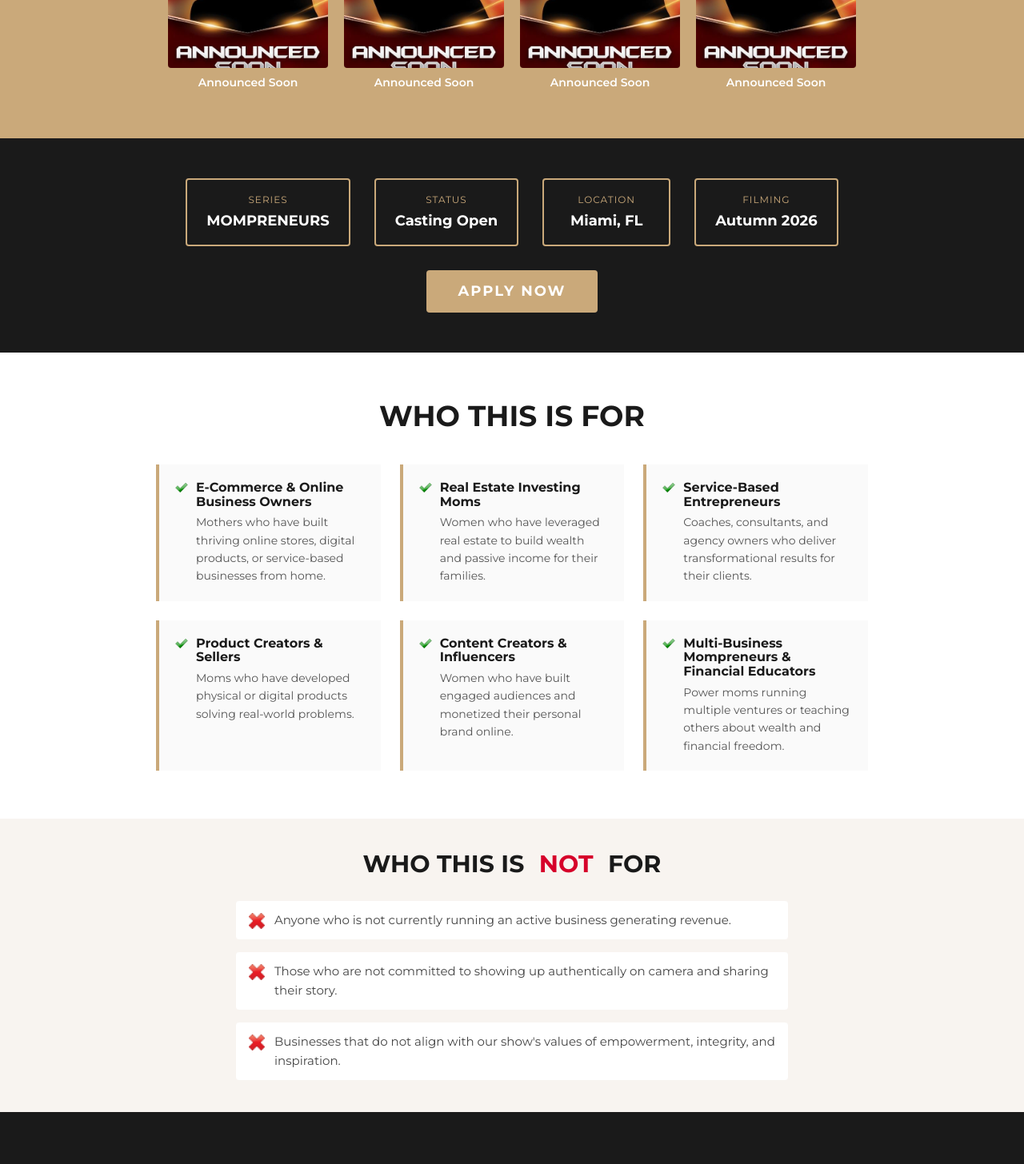
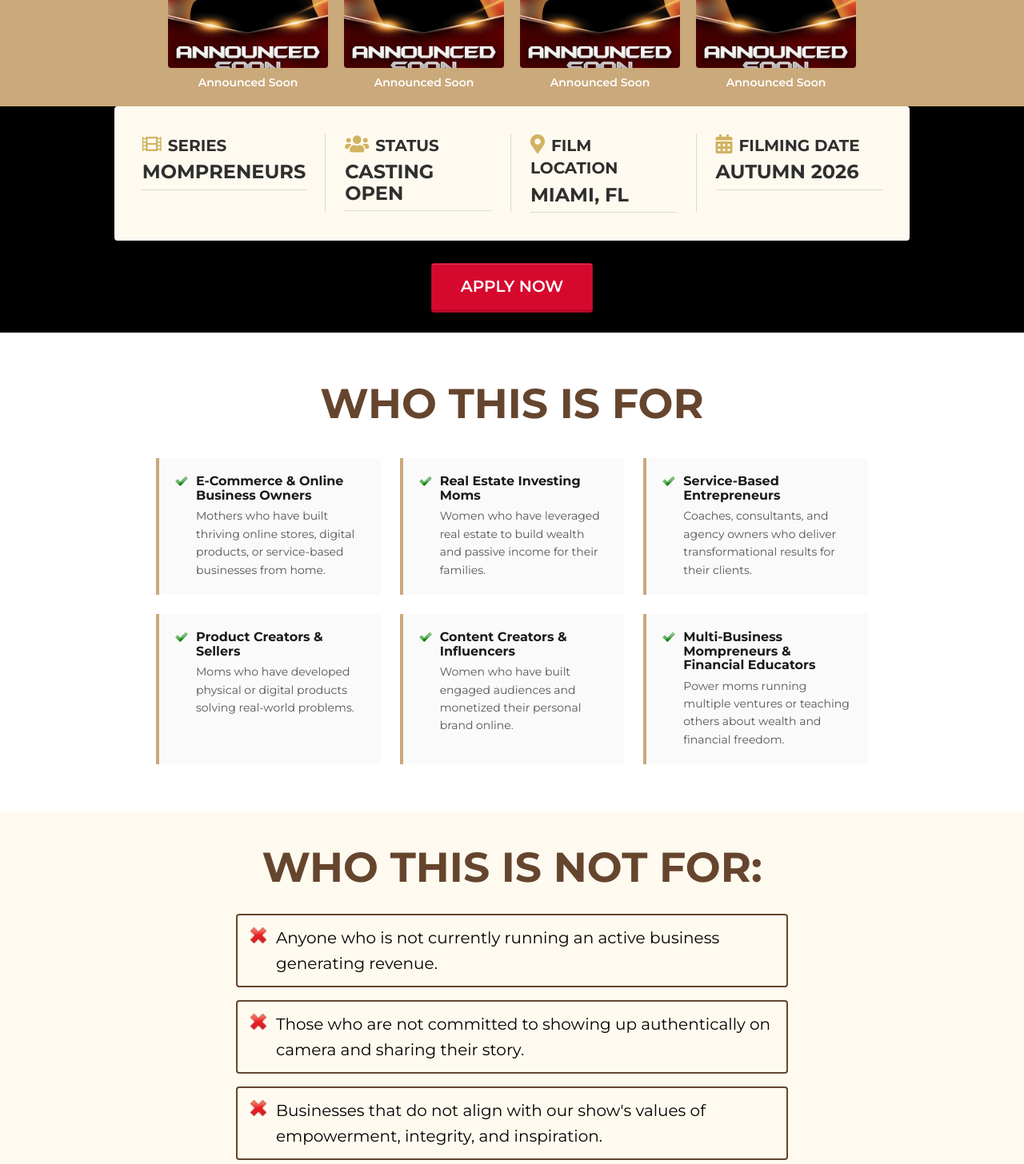
Before and after one commit to barinio/mompreneurs-tv-landing-template, a Next.js app: page / in a window 1280 px wide. Shown: the part 820-2276 px from the top of the page at 80% size. Built offline with nearby package versions, Linux system fonts and the light colour scheme.

Commit message:
fix: series info cream layout with icons, whofor/whonotfor correct colors

```diff
--- a/components/sections/SeriesInfo.tsx
+++ b/components/sections/SeriesInfo.tsx
@@ -1,73 +1,81 @@
 import type { ContentJson } from '@/lib/types'
 
-type Props = { seriesInfo: ContentJson['seriesInfo']; hero: ContentJson['hero']; theme: ContentJson['theme'] }
+type Props = {
+  seriesInfo: ContentJson['seriesInfo']
+  hero: ContentJson['hero']
+  theme: ContentJson['theme']
+}
+
+const BOXES = [
+  { icon: 'fas fa-film', label: 'SERIES', key: 'series' as const },
+  { icon: 'fas fa-users', label: 'STATUS', key: 'status' as const },
+  { icon: 'fas fa-map-marker-alt', label: 'FILM LOCATION', key: 'location' as const },
+  { icon: 'fas fa-calendar-alt', label: 'FILMING DATE', key: 'filmingDate' as const },
+]
 
 export default function SeriesInfo({ seriesInfo, hero, theme }: Props) {
-  const items = [
-    { label: 'Series', value: seriesInfo.series },
-    { label: 'Status', value: seriesInfo.status },
-    { label: 'Location', value: seriesInfo.location },
-    { label: 'Filming', value: seriesInfo.filmingDate },
-  ]
-
   return (
     <div
       className="container fullContainer noTopMargin padding20-top padding20-bottom padding40H noBorder cornersAll radius0 shadow0 emptySection"
-      style={{ paddingTop: 40, paddingBottom: 40, backgroundColor: '#1a1a1a' }}
+      style={{ paddingTop: 0, paddingBottom: 25, backgroundColor: 'rgb(0, 0, 0)', marginTop: -40 }}
     >
       <div className="containerInner">
-        <div className="row" style={{ paddingTop: 10, paddingBottom: 10 }}>
-          <div className="col-md-12 innerContent">
+        {/* 4-column info row */}
         <div
-              className="col-inner"
+          className="row"
           style={{
-                padding: '0 20px',
+            backgroundColor: 'rgb(255, 250, 239)',
+            padding: 35,
+            width: '85%',
+            margin: '0 auto',
             display: 'flex',
-                justifyContent: 'center',
             flexWrap: 'wrap',
-                gap: 30,
+            borderRadius: 4,
           }}
         >
-              {items.map((item) => (
+          {BOXES.map((box, i) => (
             <div
-                  key={item.label}
+              key={box.key}
               style={{
-                    textAlign: 'center',
-                    color: '#fff',
-                    minWidth: 160,
-                    border: `2px solid ${theme.primaryColor}`,
-                    borderRadius: 4,
-                    padding: '16px 24px',
+                flex: '1 1 180px',
+                paddingRight: i < 3 ? 24 : 0,
+                borderRight: i < 3 ? '1px solid rgb(216, 216, 216)' : 'none',
+                marginRight: i < 3 ? 24 : 0,
               }}
             >
-                  <div style={{ fontSize: 12, color: theme.primaryColor, textTransform: 'uppercase', letterSpacing: 1, marginBottom: 6 }}>
-                    {item.label}
+              <div style={{ fontSize: 20, fontWeight: 700, marginBottom: 6 }}>
+                <i className={box.icon} style={{ color: 'rgba(209, 177, 95, 0.98)', marginRight: 8, fontSize: 24 }} />
+                <strong>{box.label}</strong>
               </div>
-                  <div style={{ fontSize: 18, fontWeight: 700 }}>{item.value}</div>
+              <h2
+                className="ne elHeadline"
+                style={{ fontSize: 24, fontWeight: 700, margin: '0 0 8px 0', textTransform: 'uppercase' }}
+              >
+                {seriesInfo[box.key]}
+              </h2>
+              <div style={{ borderTop: '1px solid rgb(216, 216, 216)', marginTop: 8 }} />
             </div>
           ))}
         </div>
-            <div style={{ textAlign: 'center', marginTop: 30 }}>
-              <a href={hero.ctaUrl} target="_blank" rel="noopener noreferrer">
-                <button
-                  className="elButton elButtonSize1"
+
+        {/* CTA below info row */}
+        <div style={{ textAlign: 'center', marginTop: 28 }}>
+          <a
+            href={hero.ctaUrl}
+            className="elButton elButtonSize1 elButtonFlat elButtonRounded elButtonPadding2"
             style={{
-                    backgroundColor: theme.primaryColor,
-                    color: '#fff',
-                    fontSize: 18,
-                    fontWeight: 700,
-                    padding: '14px 40px',
-                    border: 'none',
+              display: 'inline-block',
+              color: 'rgb(255, 255, 255)',
+              backgroundColor: 'rgb(214, 8, 46)',
+              fontSize: 20,
+              fontWeight: 600,
+              padding: '14px 36px',
+              textDecoration: 'none',
               borderRadius: 4,
-                    cursor: 'pointer',
-                    letterSpacing: 2,
             }}
           >
             {hero.ctaText}
-                </button>
           </a>
-            </div>
-          </div>
         </div>
       </div>
     </div>
--- a/components/sections/WhoFor.tsx
+++ b/components/sections/WhoFor.tsx
@@ -12,7 +12,7 @@ export default function WhoFor({ whoFor, theme }: Props) {
         <div className="row" style={{ padding: '0 20px' }}>
           <h2
             className="ne elHeadline"
-            style={{ textAlign: 'center', fontSize: 36, fontWeight: 700, marginBottom: 40, color: '#1a1a1a' }}
+            style={{ textAlign: 'center', fontSize: 52, fontWeight: 700, marginBottom: 40, color: 'rgb(102, 69, 46)' }}
           >
             WHO THIS IS FOR
           </h2>
--- a/components/sections/WhoNotFor.tsx
+++ b/components/sections/WhoNotFor.tsx
@@ -6,21 +6,32 @@ export default function WhoNotFor({ whoNotFor }: Props) {
   return (
     <div
       className="container fullContainer noTopMargin padding20-top padding20-bottom padding40H noBorder cornersAll radius0 shadow0 emptySection"
-      style={{ paddingTop: 40, paddingBottom: 40, backgroundColor: '#f8f4f0' }}
+      style={{ paddingTop: 40, paddingBottom: 40, backgroundColor: 'rgb(255, 250, 239)' }}
     >
       <div className="containerInner" style={{ maxWidth: 700, margin: '0 auto' }}>
         <div className="row" style={{ padding: '0 20px' }}>
           <h2
             className="ne elHeadline"
-            style={{ textAlign: 'center', fontSize: 30, fontWeight: 700, marginBottom: 30, color: '#1a1a1a' }}
+            style={{ textAlign: 'center', fontSize: 52, fontWeight: 700, marginBottom: 30, color: 'rgb(102, 69, 46)' }}
           >
-            WHO THIS IS <span style={{ color: '#D6002A' }}>NOT</span> FOR
+            WHO THIS IS NOT FOR:
           </h2>
           <div style={{ display: 'flex', flexDirection: 'column', gap: 16 }}>
             {whoNotFor.map((item, i) => (
-              <div key={i} style={{ display: 'flex', alignItems: 'flex-start', gap: 12, padding: '12px 16px', backgroundColor: '#fff', borderRadius: 4 }}>
+              <div
+                key={i}
+                style={{
+                  display: 'flex',
+                  alignItems: 'flex-start',
+                  gap: 12,
+                  padding: '12px 16px',
+                  backgroundColor: 'rgb(255, 250, 239)',
+                  border: '2px solid rgb(102, 69, 46)',
+                  borderRadius: 4,
+                }}
+              >
                 <img src="/images/red_cross_small.png" alt="✗" style={{ width: 20, marginTop: 3, flexShrink: 0 }} />
-                <p style={{ margin: 0, fontSize: 15, color: '#444', lineHeight: 1.6 }}>{item.text}</p>
+                <p style={{ margin: 0, fontSize: 20, color: 'rgb(0, 0, 0)', lineHeight: 1.6 }}>{item.text}</p>
               </div>
             ))}
           </div>
```
Lines whose indentation alone changed are shown as unchanged.
